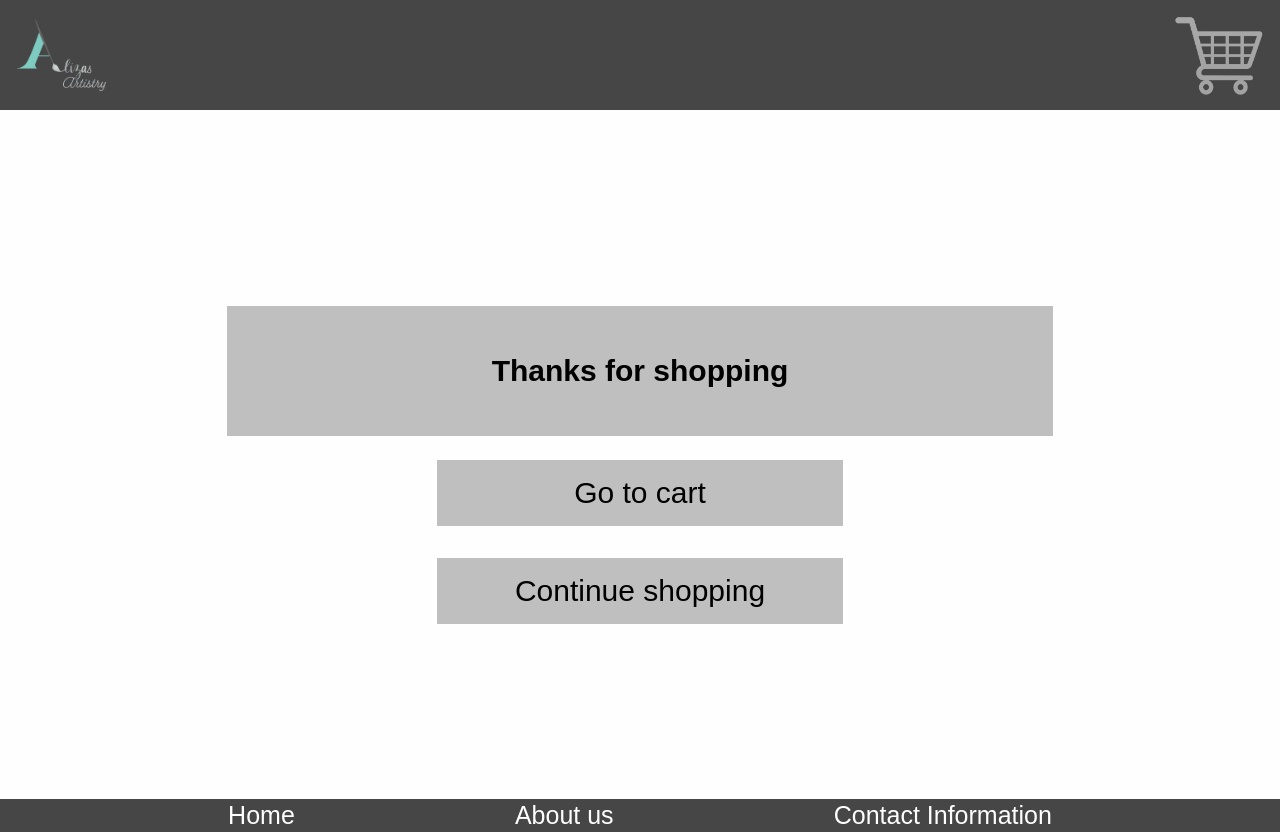
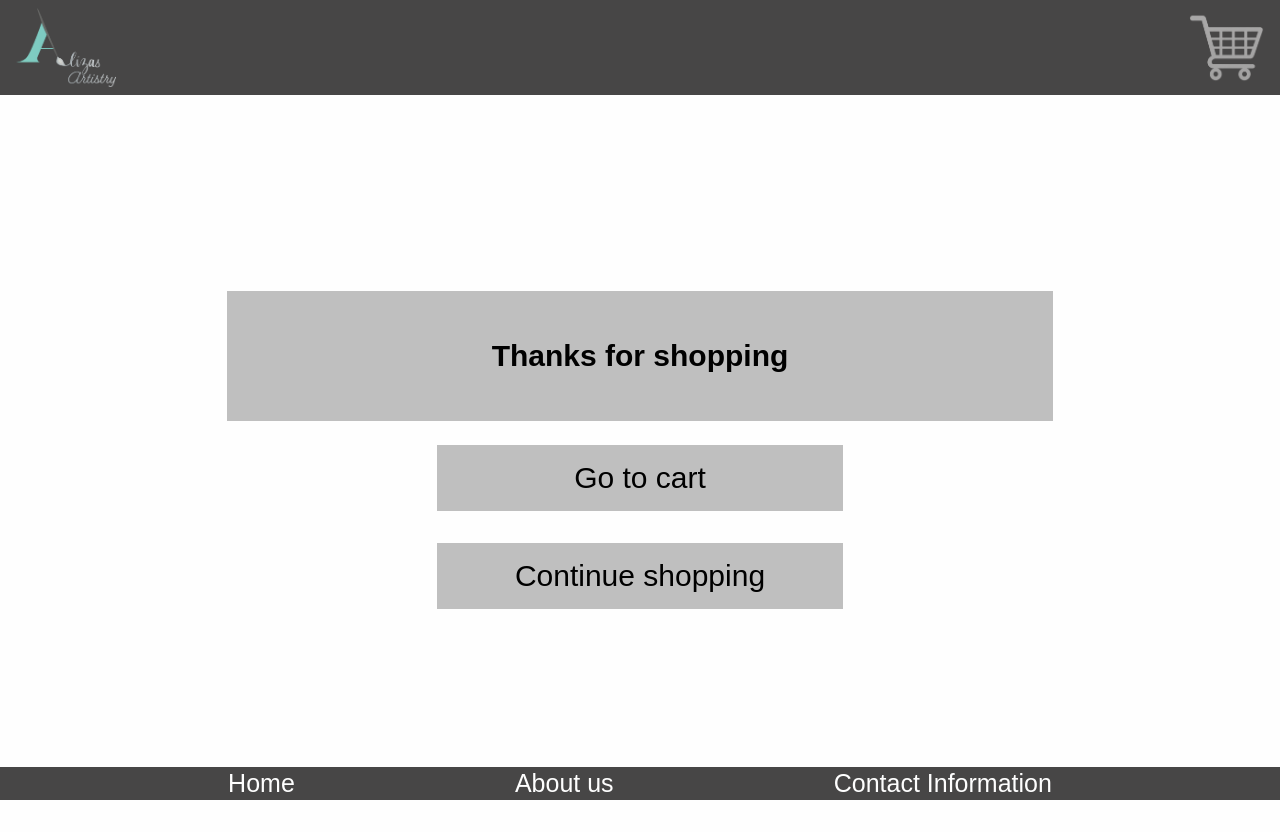
Before and after one commit to AlizaFeigenbaum/touro-f26-Feigenbaum-Aliza, a plain HTML site: page page4.html in a window 1280 px wide. After the commit the page ends 800 px from the top, so only its background shows below. Drawn offline with Linux system fonts and the light colour scheme.

Commit message:
header and footer fixes

```diff
--- a/global.css
+++ b/global.css
@@ -17,19 +17,23 @@ body {
 header, footer {
   margin-left: calc(-1*var(--space-m));
   margin-right: calc(-1*var(--space-m));
-  margin-top: calc(-1*var(--space-m));
   margin-bottom: calc(-1*var(--space-m));
 }
 header{
   background-color: var(--color-primary);
   padding: var(--space-s) var(--space-m);
   margin-bottom: var(--space-m);
+  margin-top: calc(-1*var(--space-m));
   display: flex;
   justify-content: space-between;
   align-items: center;
 }
-    header img {
-      width: 90px;
+    header > img {
+      width: 100px;
+      height: auto;
+    }
+    header a img {
+      width: 75px;
       height: auto;
     }
 /* Flex is the right tool for the footer because it lines everything up evenly spaced on one row*/
--- a/page4.css
+++ b/page4.css
@@ -6,6 +6,7 @@ body{
   min-height: 100vh;
   display: flex;
   flex-direction: column;
+  box-sizing: border-box;
 }
 main{
   display: grid;
```
